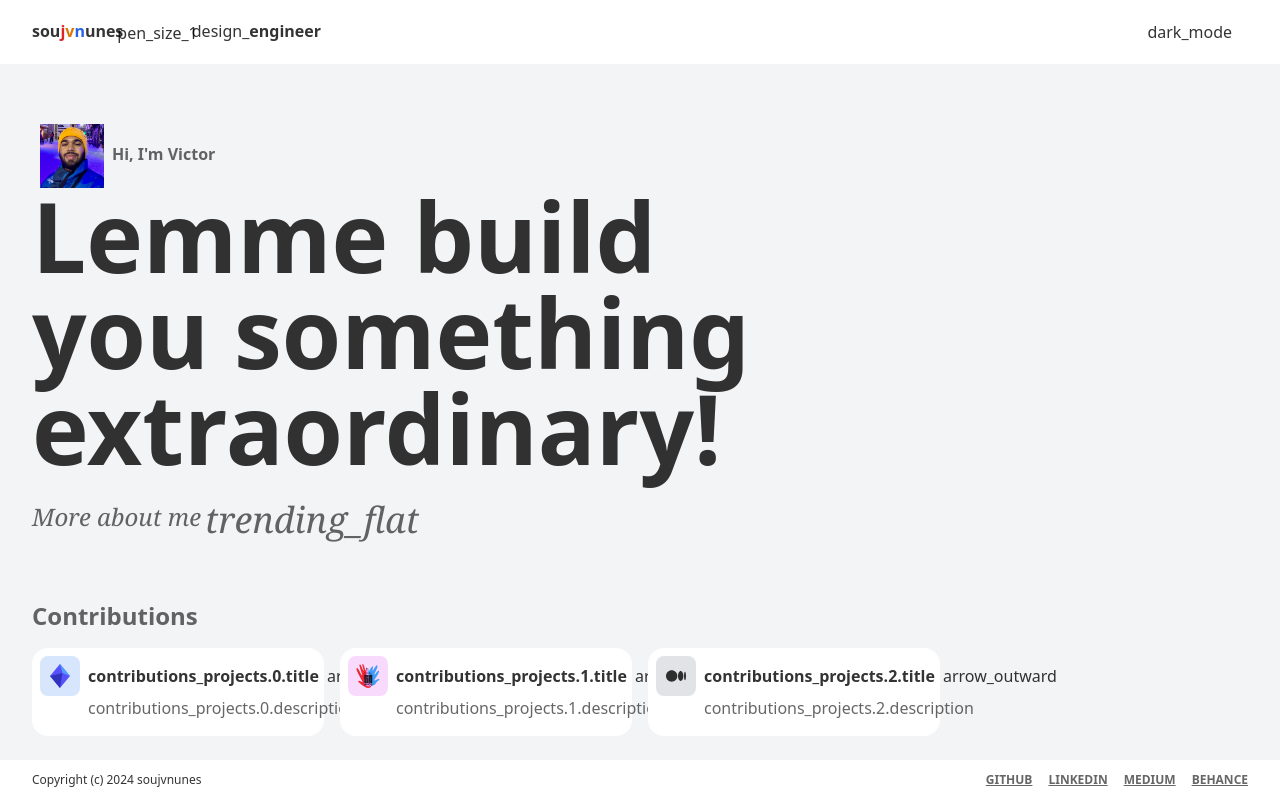
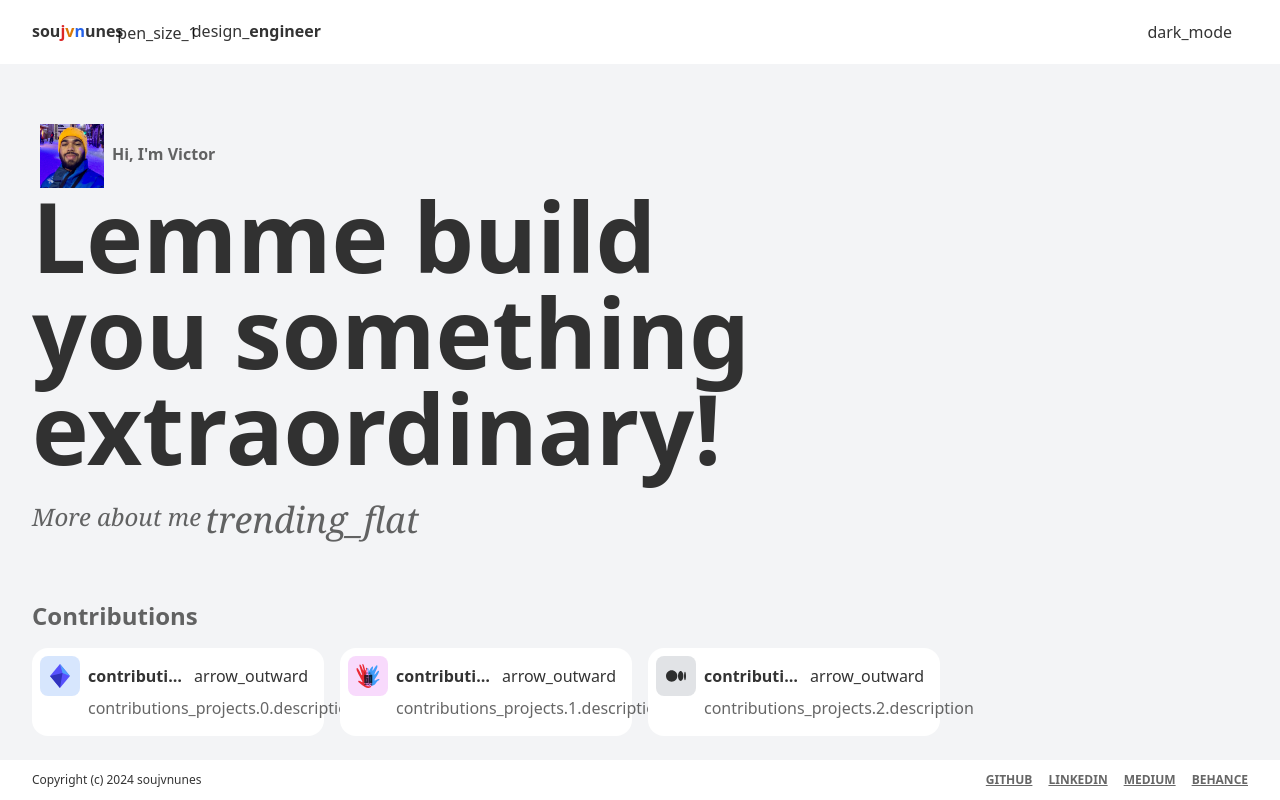
Before and after one commit to soujvnunes/soujvnunes.github.io, a React (Vite) app: page / in a window 1280 px wide. Built offline with nearby package versions, Linux system fonts and the light colour scheme.

Commit message:
feat(Card): truncate title

```diff
--- a/src/components/Card.tsx
+++ b/src/components/Card.tsx
@@ -42,7 +42,7 @@ export default function Card({
         >
           <Icon className="m-auto" name={icon.name} />
         </span>
-        <h3 className="ml-2 font-bold" id={labelId}>
+        <h3 className="ml-2 font-bold truncate text-ellipsis" id={labelId}>
           {label}
         </h3>
         <a
```
